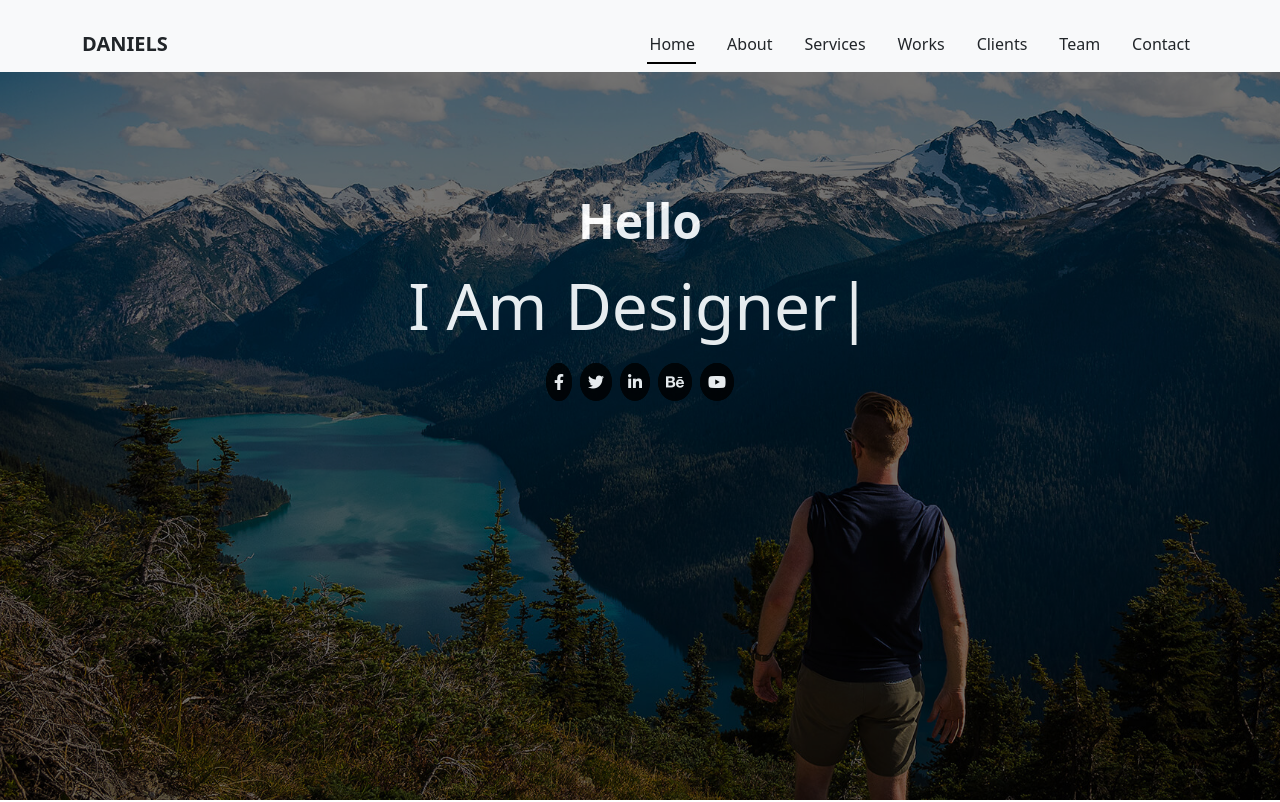
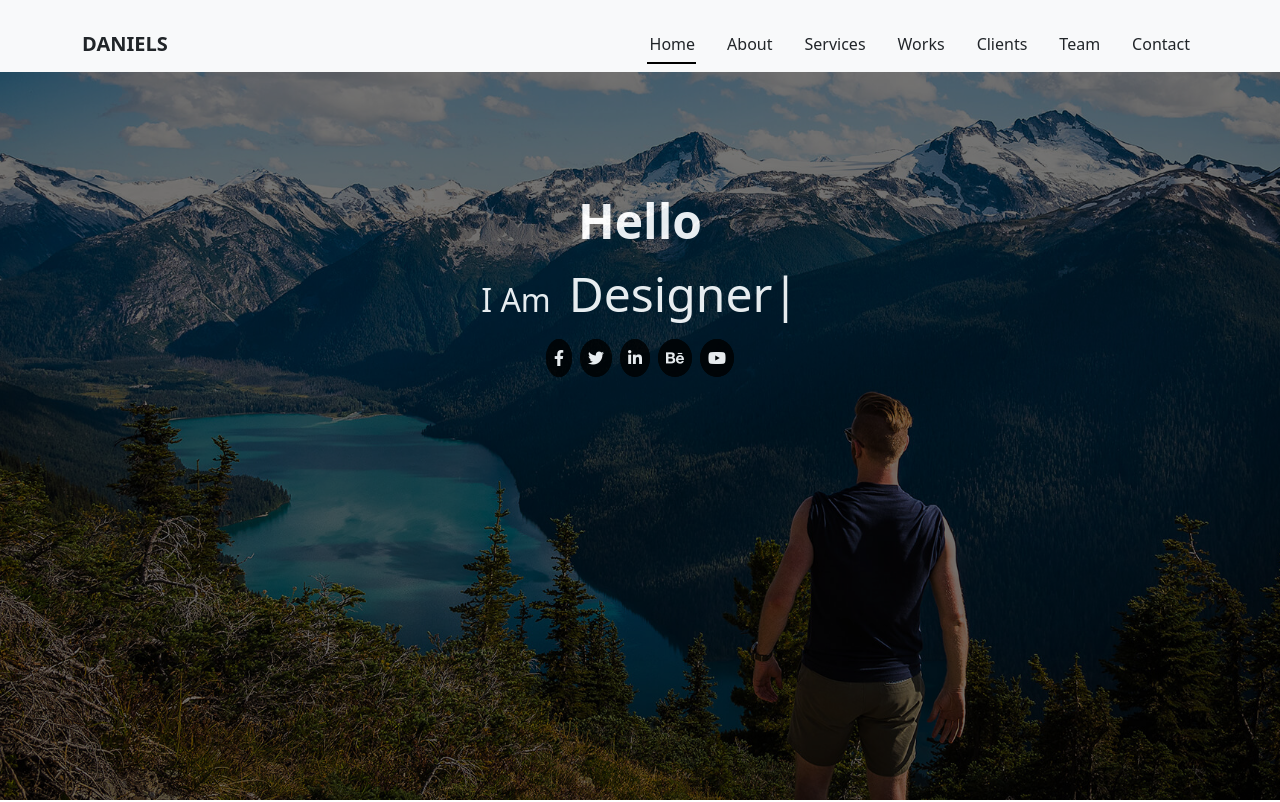
Before and after one commit to Elariaehab/Daniels, a plain HTML site: page index.html in a window 1280 px wide. Shown: the top 802 px of the page. Drawn offline with Linux system fonts and the light colour scheme.

Commit message:
first commit

```diff
--- a/css/style.css
+++ b/css/style.css
@@ -98,7 +98,7 @@ nav .container ul li a{
     font-weight: 900;
 }
 .home .home-cap p{
-    font-size: 4rem;
+    font-size: 2rem;
     font-weight: 200;
 }
 .home .home-cap ul a{
@@ -111,7 +111,7 @@ nav .container ul li a{
 }
 .home .home-cap p::after{
     content:"|";
-    font-size: 4rem;
+    font-size: 3rem;
     padding-left: 2%;
     animation-name: typing;
     animation-duration: 5s;
--- a/index.html
+++ b/index.html
@@ -1,6 +1,7 @@
 <!DOCTYPE html>
 <html>
     <head>
+      <meta name="viewport" content="width=device-width, initial-scale=1.0">
       <link rel="preconnect" href="https://fonts.googleapis.com">
 <link rel="preconnect" href="https://fonts.gstatic.com" crossorigin>
 <link href="https://fonts.googleapis.com/css2?family=Montserrat:wght@800&display=swap" rel="stylesheet">
```
